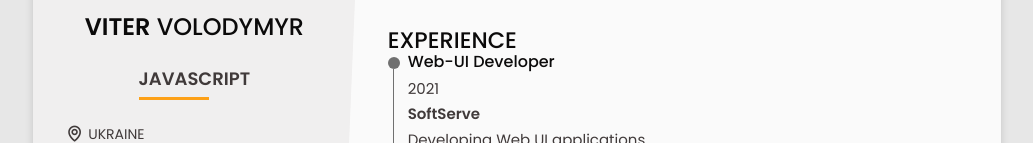
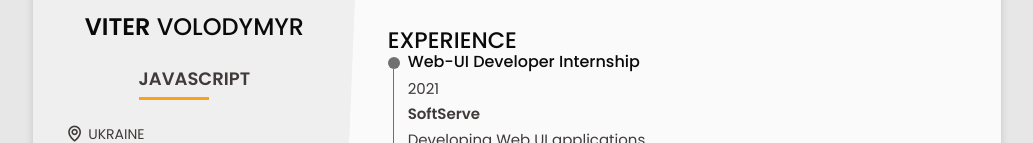
Before and after one commit to Tvido/viter-cv, a website: page index.html in a window 1280 px wide. Shown: the part 163-306 px from the top of the page, without its empty margins (123-1156 px from the left). Drawn offline with nearby package versions, Linux system fonts and the light colour scheme.

Commit message:
Update index.html

```diff
--- a/index.html
+++ b/index.html
@@ -260,7 +260,7 @@
               </div>
 
               <div class="experience__data bd-grid">
-                <h3 class="experience__title">Web-UI Developer</h3>
+                <h3 class="experience__title">Web-UI Developer Internship</h3>
                 <span class="experience__year">2021</span>
                 <span class="experience__company"><strong>SoftServe</strong></span>
                 <p class="experience__description">Developing Web UI applications</p>
```
